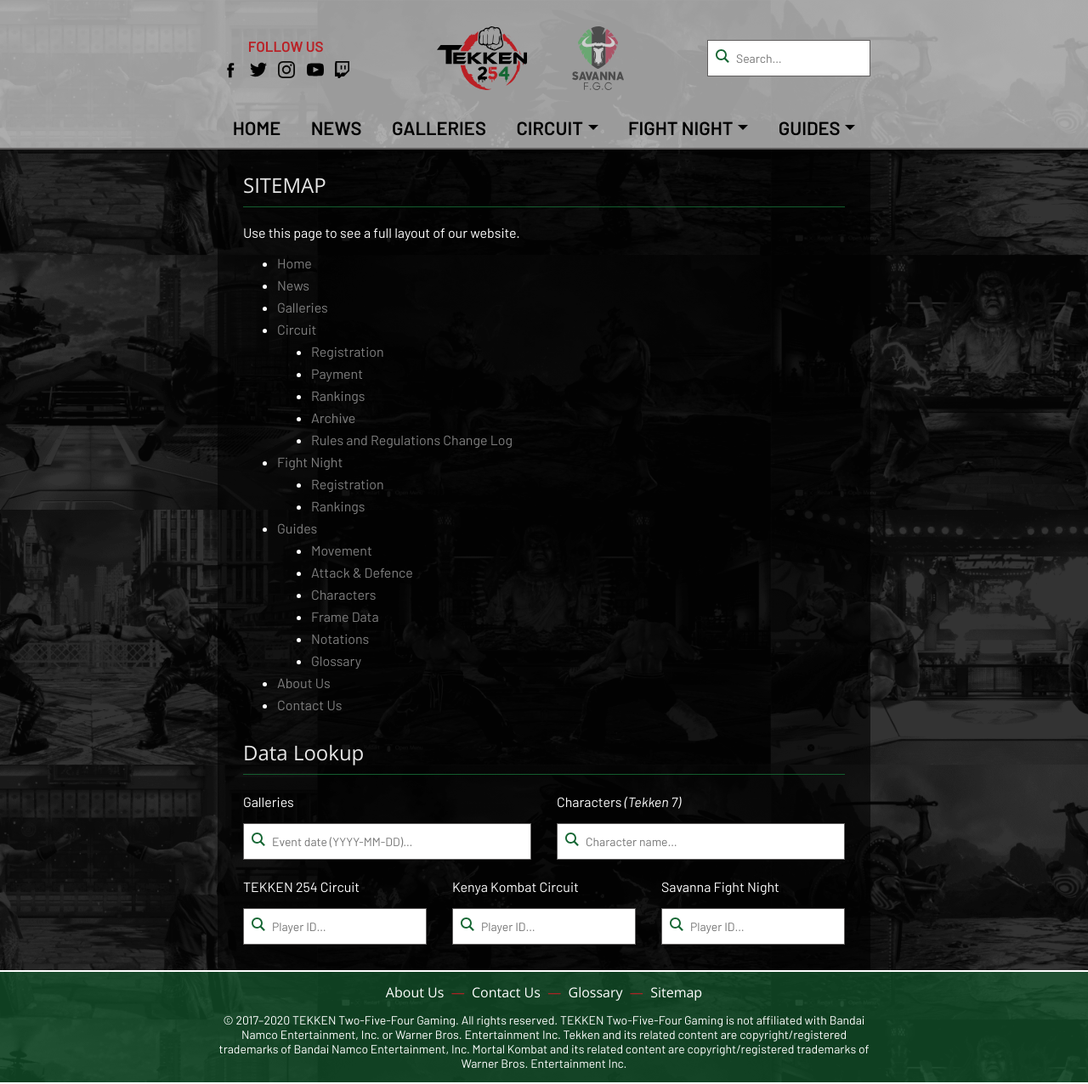
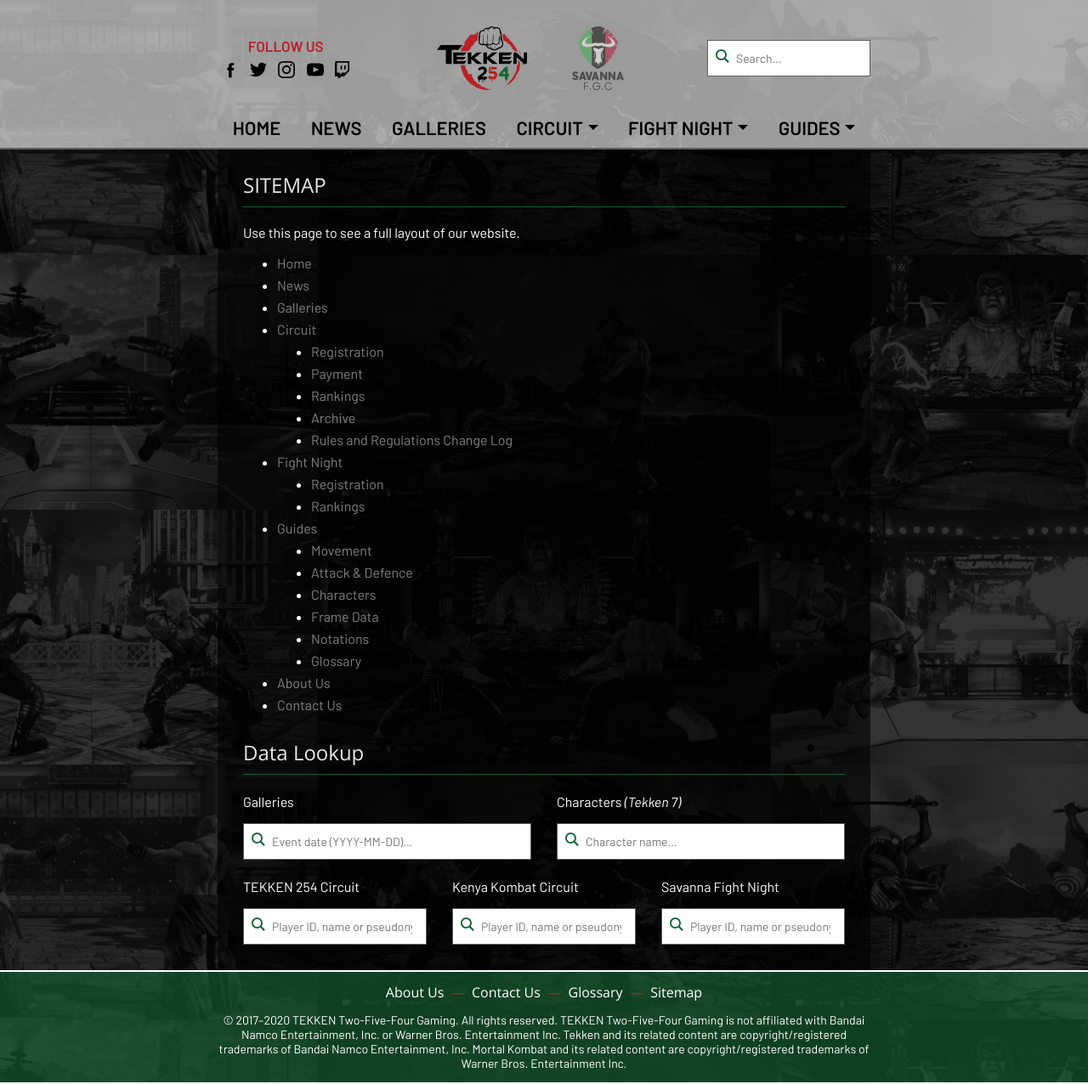
Before and after one commit to TEKKEN-254/client, a Jekyll site: the page built from sitemap.html, in a window 1280 px wide. Shown: the whole page at 85% size. Built offline with Jekyll 4.4.1, drawn with Linux system fonts in a browser that asks for light colours.

Commit message:
Updating player search placeholders

```diff
--- a/sitemap.html
+++ b/sitemap.html
@@ -55,14 +55,14 @@
 <div class="row sitemap-search">
     <form class="col-12 col-lg-4" action="/circuit/tekken/profile.html" autocomplete="off" method="GET">
         <label for="id">TEKKEN 254 Circuit</label><br>
-        <input type="search" name="id" placeholder="Player ID&#8230;">
+        <input type="search" name="id" placeholder="Player ID, name or pseudonym&#8230;">
     </form>
     <form class="col-12 col-lg-4" action="/circuit/mk/profile.html" autocomplete="off" method="GET">
         <label for="id">Kenya Kombat Circuit</label><br>
-        <input type="search" name="id" placeholder="Player ID&#8230;">
+        <input type="search" name="id" placeholder="Player ID, name or pseudonym&#8230;">
     </form>
     <form class="col-12 col-lg-4" action="/fight-night/profile.html" autocomplete="off" method="GET">
         <label for="id">Savanna Fight Night</label><br>
-        <input type="search" name="id" placeholder="Player ID&#8230;">
+        <input type="search" name="id" placeholder="Player ID, name or pseudonym&#8230;">
     </form>
 </div>
```
